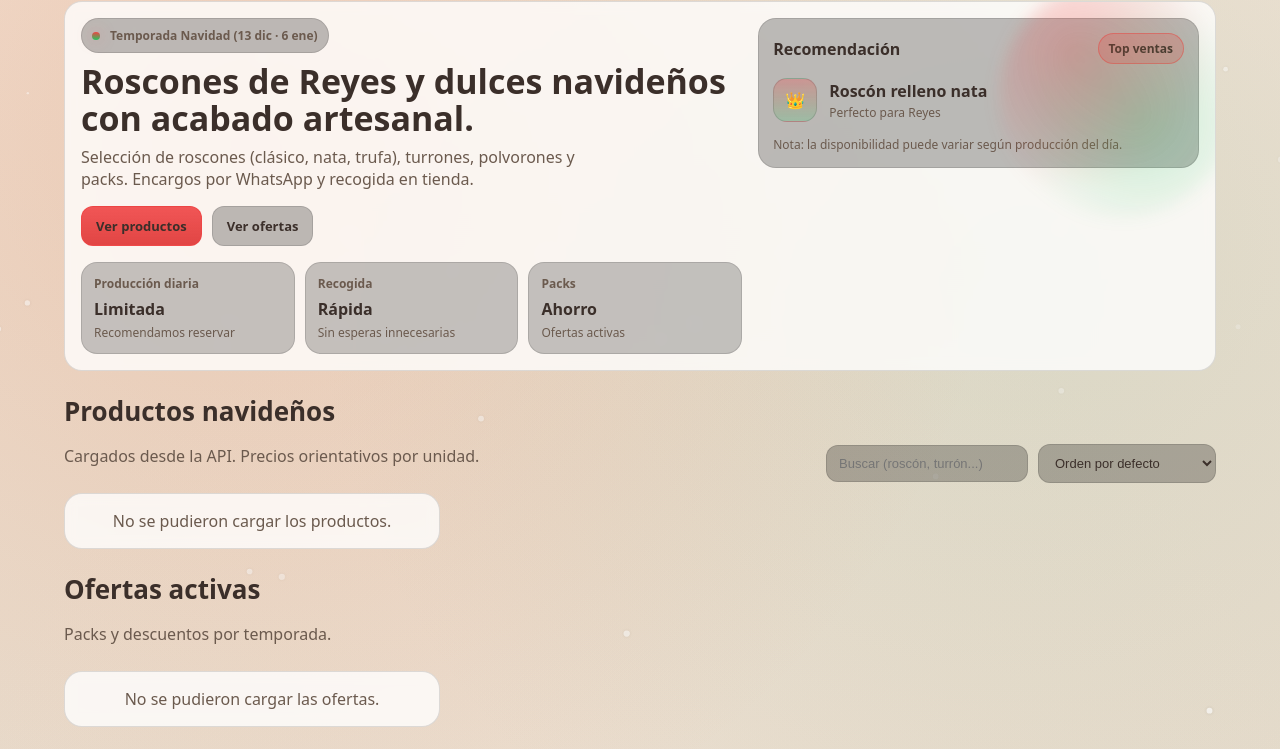
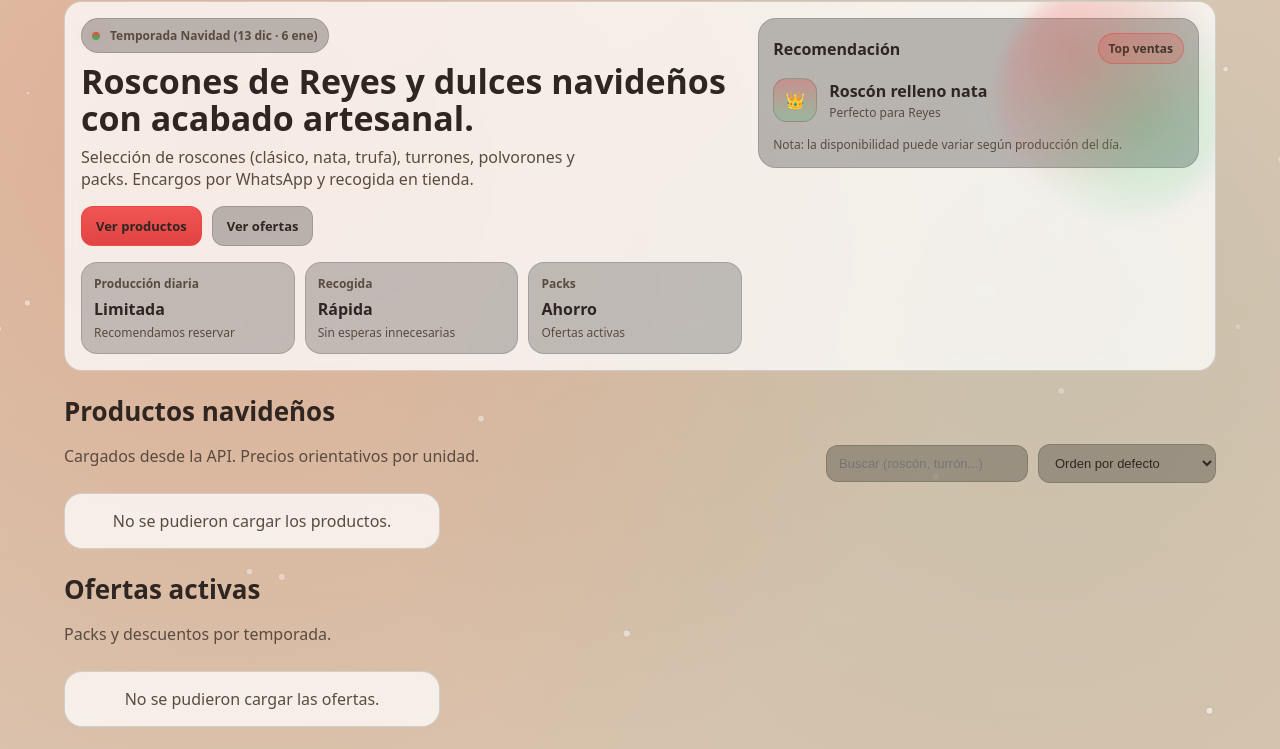
Before and after one commit to nicogc001/web-navidad, a plain HTML site: page frontend/index.html in a window 1280 px wide. Shown: the part 82-831 px from the top of the page. Drawn offline with Linux system fonts and the light colour scheme; no server answers.

Commit message:
colores 2

```diff
--- a/frontend/assets/css/styles.css
+++ b/frontend/assets/css/styles.css
@@ -2,23 +2,24 @@
    VARIABLES BASE
 ========================= */
 :root {
-  /* Fondos pastel cálidos (más oscuros) */
-  --bg-1: #f3e3d6;   /* crema tostado */
-  --bg-2: #e9cfc1;   /* naranja pastel */
-  --bg-3: #e4d9c9;   /* beige cálido */
+  /* Fondos pastel cálidos – un punto más oscuro */
+  --bg-1: #e6cbb8;   /* crema tostado */
+  --bg-2: #ddb49c;   /* naranja pastel más profundo */
+  --bg-3: #d6c3ae;   /* beige cálido oscuro */
 
   /* Texto */
-  --text: #3b2f2a;   /* marrón oscuro elegante */
-  --muted: #6b5a4e;
+  --text: #2f2622;   /* marrón más oscuro */
+  --muted: #5a4b41;
 
   /* UI */
-  --card: rgba(255,255,255,.78);
-  --border: rgba(0,0,0,.12);
+  --card: rgba(255,255,255,.75);
+  --border: rgba(0,0,0,.14);
 
   /* Acentos */
-  --primary: #d97745;   /* naranja navideño */
-  --secondary: #7fb38c; /* verde apagado */
+  --primary: #c86638;   /* naranja navideño más serio */
+  --secondary: #6fa084; /* verde apagado */
 }
+
 
 
 /* =========================
@@ -38,11 +39,12 @@ html, body {
 body {
   min-height: 100vh;
   background:
-    radial-gradient(circle at 20% 20%, rgba(217,119,69,.22), transparent 55%),
-    radial-gradient(circle at 80% 30%, rgba(127,179,140,.18), transparent 55%),
-    radial-gradient(circle at 50% 85%, rgba(243,227,214,.35), transparent 60%),
+    radial-gradient(circle at 18% 18%, rgba(200,102,56,.28), transparent 55%),
+    radial-gradient(circle at 82% 30%, rgba(111,160,132,.22), transparent 55%),
+    radial-gradient(circle at 50% 88%, rgba(214,195,174,.45), transparent 60%),
     linear-gradient(180deg, var(--bg-1), var(--bg-3));
 }
+
 
 /* =========================
    SNOW CANVAS
```
